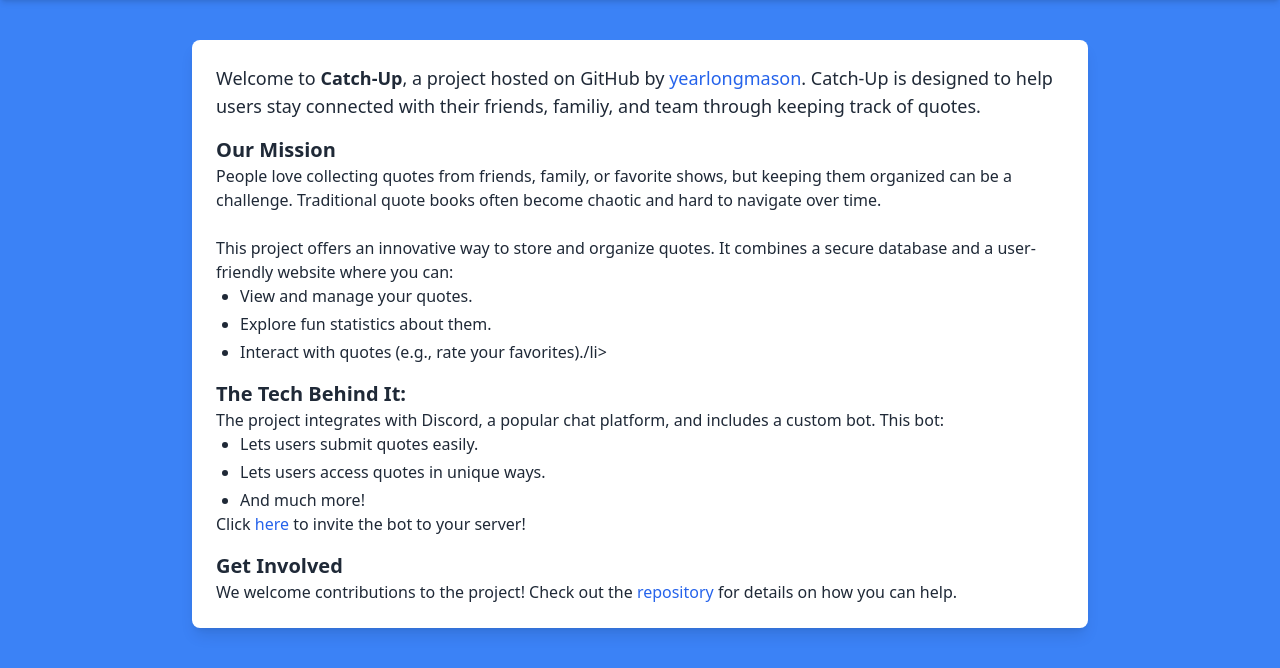
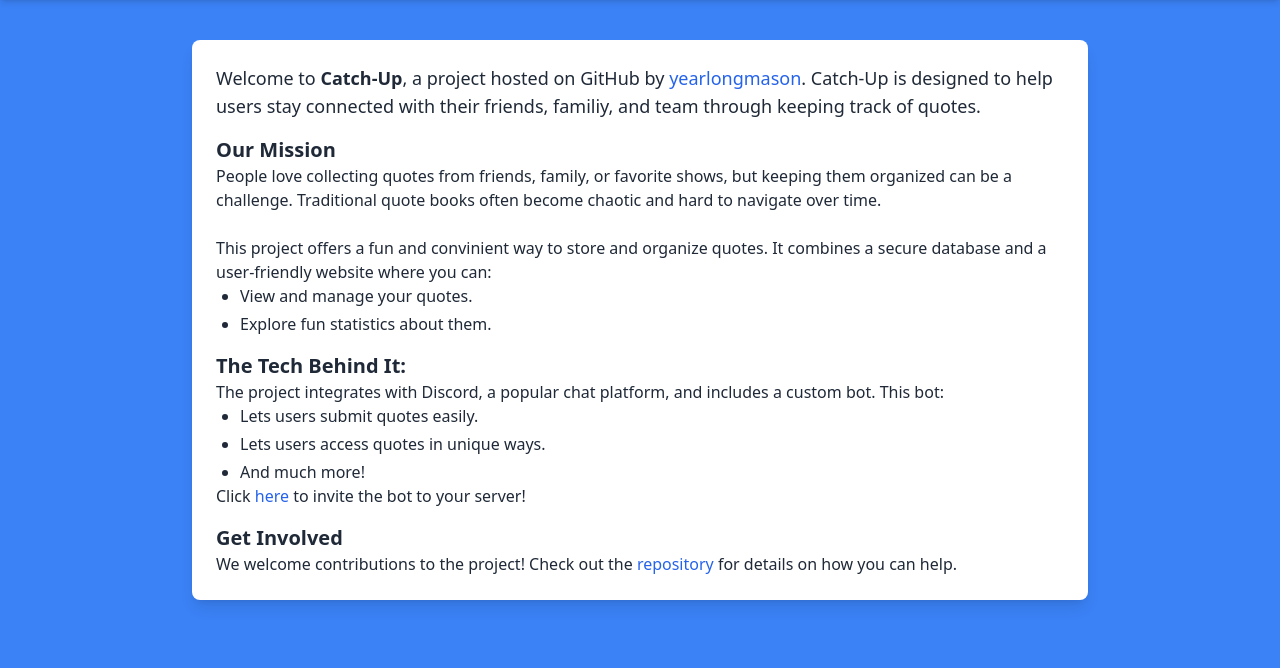
Before and after one commit to yearlongmason/Catch-Up, a Django app: template catchup/app/templates/about.html in a window 1280 px wide. Shown: the part 56-724 px from the top of the page. Run offline with Django 5.2, Linux system fonts and the light colour scheme; the template is opened without the code that fills it, so the values that code supplies are empty; parts of the project's set-up code (start-up, migrations or seed data) failed here and were passed over; some libraries are stand-ins or nearby versions.

Commit message:
Fixed bug with link from servers.html to about.html

```diff
--- a/catchup/app/templates/about.html
+++ b/catchup/app/templates/about.html
@@ -30,11 +30,10 @@
         <h2 class="text-xl font-semibold mt-4">Our Mission</h2>
         <p>People love collecting quotes from friends, family, or favorite shows, but keeping them organized can be a challenge. Traditional quote books often become chaotic and hard to navigate over time.</p>
         <br>
-        <p>This project offers an innovative way to store and organize quotes. It combines a secure database and a user-friendly website where you can:</p>
+        <p>This project offers a fun and convinient way to store and organize quotes. It combines a secure database and a user-friendly website where you can:</p>
         <ul class="list-disc ml-6 space-y-1">
             <li>View and manage your quotes.</li>
             <li>Explore fun statistics about them.</li>
-            <li>Interact with quotes (e.g., rate your favorites)./li>
         </ul>
         <h2 class="text-xl font-semibold mt-4">The Tech Behind It:</h2>
         <p>The project integrates with Discord, a popular chat platform, and includes a custom bot. This bot:</p>
--- a/catchup/app/templates/servers.html
+++ b/catchup/app/templates/servers.html
@@ -15,7 +15,7 @@
           <h2 class="text-4xl font-semibold">Catch Up!</h2>
           <div class="space-x-4">
             <button class="text-blue-600 hover:text-blue-50 bg-blue-50 hover:bg-blue-700 px-4 py-2 rounded"><a class="text-lg" href="/">Home</a></button>
-            <button class="text-blue-600 hover:text-blue-50 bg-blue-50 hover:bg-blue-700 px-4 py-2 rounded"><a class="text-lg" href="about/">About</a></button>
+            <button class="text-blue-600 hover:text-blue-50 bg-blue-50 hover:bg-blue-700 px-4 py-2 rounded"><a class="text-lg" href="../about/">About</a></button>
             <button class="text-blue-600 hover:text-blue-50 bg-blue-50 hover:bg-blue-700 px-4 py-2 rounded"><a class="text-lg" href="https://github.com/yearlongmason/Catch-Up">Github</a></button>
           </div>
         </div>
```
